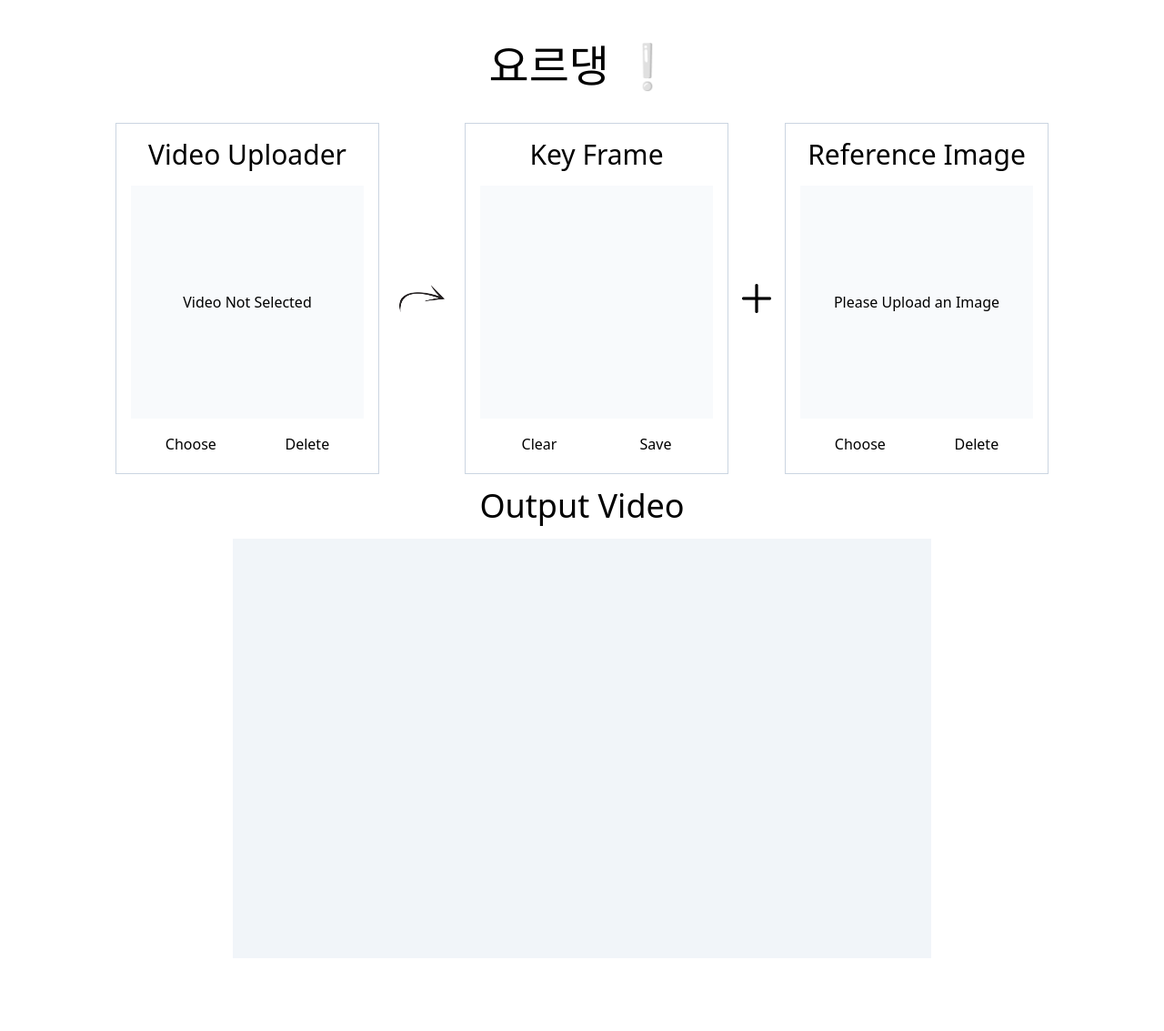
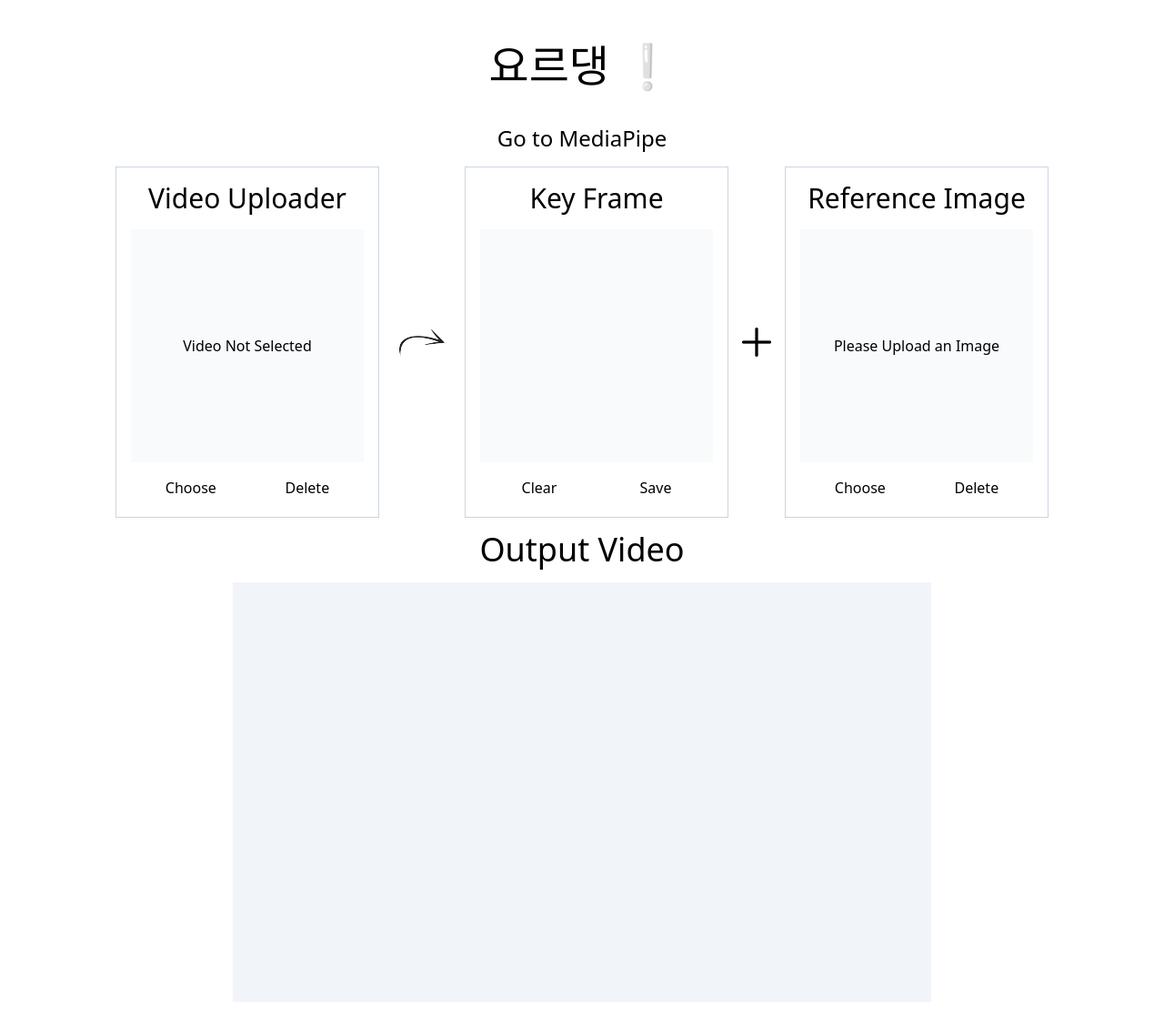
Before and after one commit to SGM-StyleTransfer/model-serve-frontend, a React (Create React App) app: page / in a window 1280 px wide. Shown: the whole page at 91% size. Before the commit the page ends 1085 px from the top, so only its background shows below. Built offline with nearby package versions, Linux system fonts and the light colour scheme.

Commit message:
feat: Apply router func & create media-pipe route

```diff
--- a/src/App.tsx
+++ b/src/App.tsx
@@ -1,32 +1,16 @@
 import React from 'react';
-import { PageWrapper } from '@components/commons';
-import InputWrapper from '@components/InputWrapper';
+import HomePage from '@components/HomePage';
+import MediaPipe from '@components/MediaPipe';
+import { BrowserRouter as Router, Route, Routes } from 'react-router-dom'
 
 function App() {
   return (
-
-    /* Page Container */
-    <PageWrapper >
-
-      {/* Title */}
-      <h1 className='text-5xl mt-4 mb-10' >요르댕 ❕</h1>
-
-      <InputWrapper />
-
-      {/* Output Container */}
-      <div className='w-full max-w-3xl'>
-        <h3 className='text-4xl my-4'>
-          Output Video
-        </h3>
-
-        {/* Wrapper */}
-        <div className='w-full h-0 relative overflow-hidden' style={{paddingBottom: '60%'}}>
-          {/* Video Content */}
-          <div className='absolute top-0 left-0 w-full h-full bg-slate-100'>
-          </div>
-        </div>
-      </div>
-    </PageWrapper>
+    <Router>
+      <Routes>
+        <Route path='/' element={<HomePage />} />
+        <Route path='/media-pipe' element={<MediaPipe />} />
+      </Routes>
+    </Router>
   );
 }
 
--- /dev/null
+++ b/src/components/HomePage.tsx
@@ -0,0 +1,35 @@
+import React from 'react';
+import { Link } from 'react-router-dom';
+import { PageWrapper } from './commons';
+import InputWrapper from './InputWrapper';
+
+function HomePage() {
+
+    return (
+        <PageWrapper >
+
+            {/* Title */}
+            <h1 className='text-5xl mt-4 mb-10' >요르댕 ❕</h1>
+
+            <Link className='text-2xl mb-4' to='/media-pipe' > Go to MediaPipe </Link>
+
+            <InputWrapper />
+
+            {/* Output Container */}
+            <div className='w-full max-w-3xl'>
+                <h3 className='text-4xl my-4'>
+                    Output Video
+                </h3>
+
+                {/* Wrapper */}
+                <div className='w-full h-0 relative overflow-hidden' style={{paddingBottom: '60%'}}>
+                    {/* Video Content */}
+                    <div className='absolute top-0 left-0 w-full h-full bg-slate-100'>
+                    </div>
+                </div>
+            </div>
+        </PageWrapper>
+    )
+}
+
+export default HomePage;
--- /dev/null
+++ b/src/components/MediaPipe.tsx
@@ -0,0 +1,12 @@
+import React from 'react';
+
+function MediaPipe() {
+
+    return (
+        <div>
+            MediaPipe
+        </div>
+    )
+}
+
+export default MediaPipe;
```
